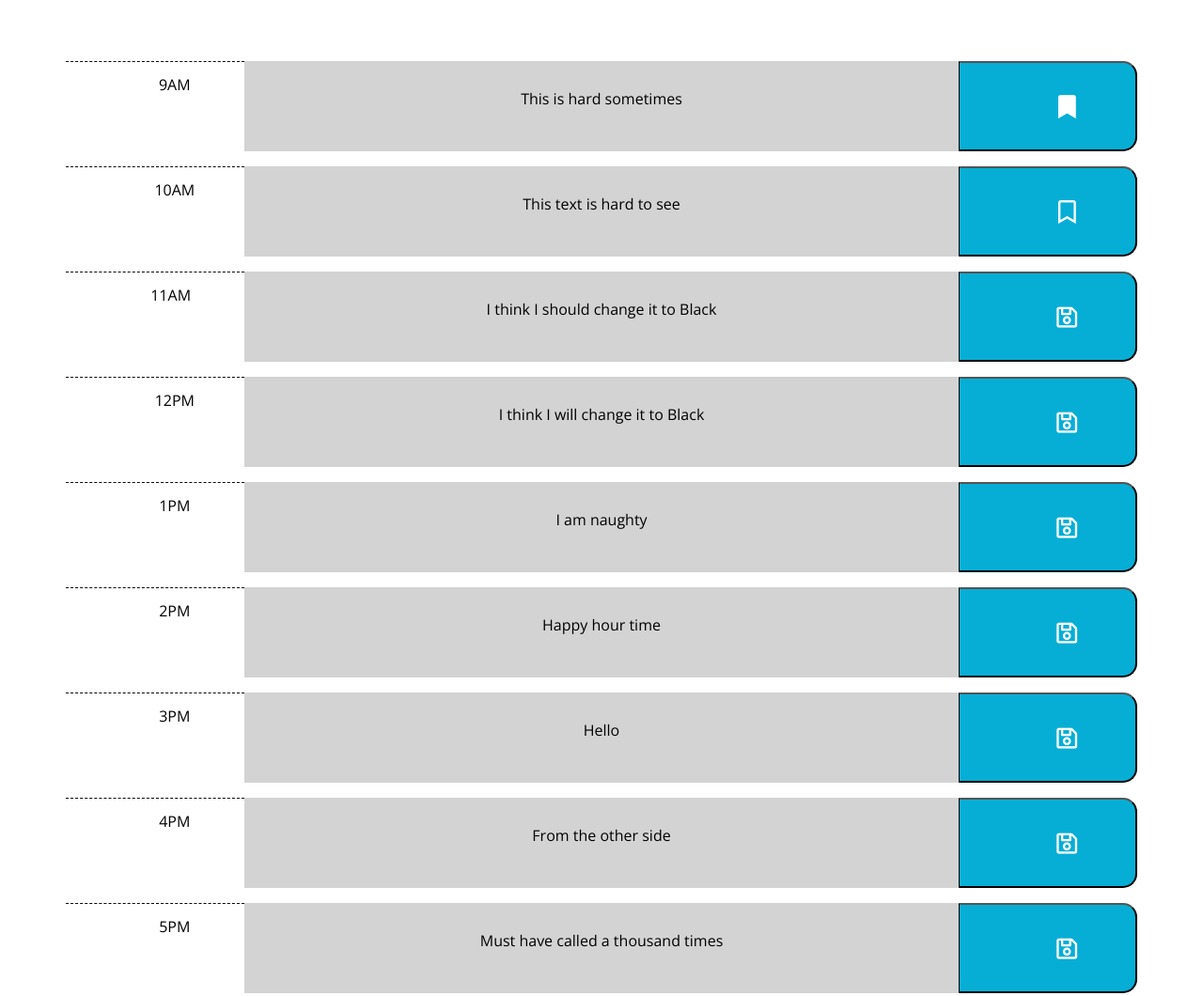
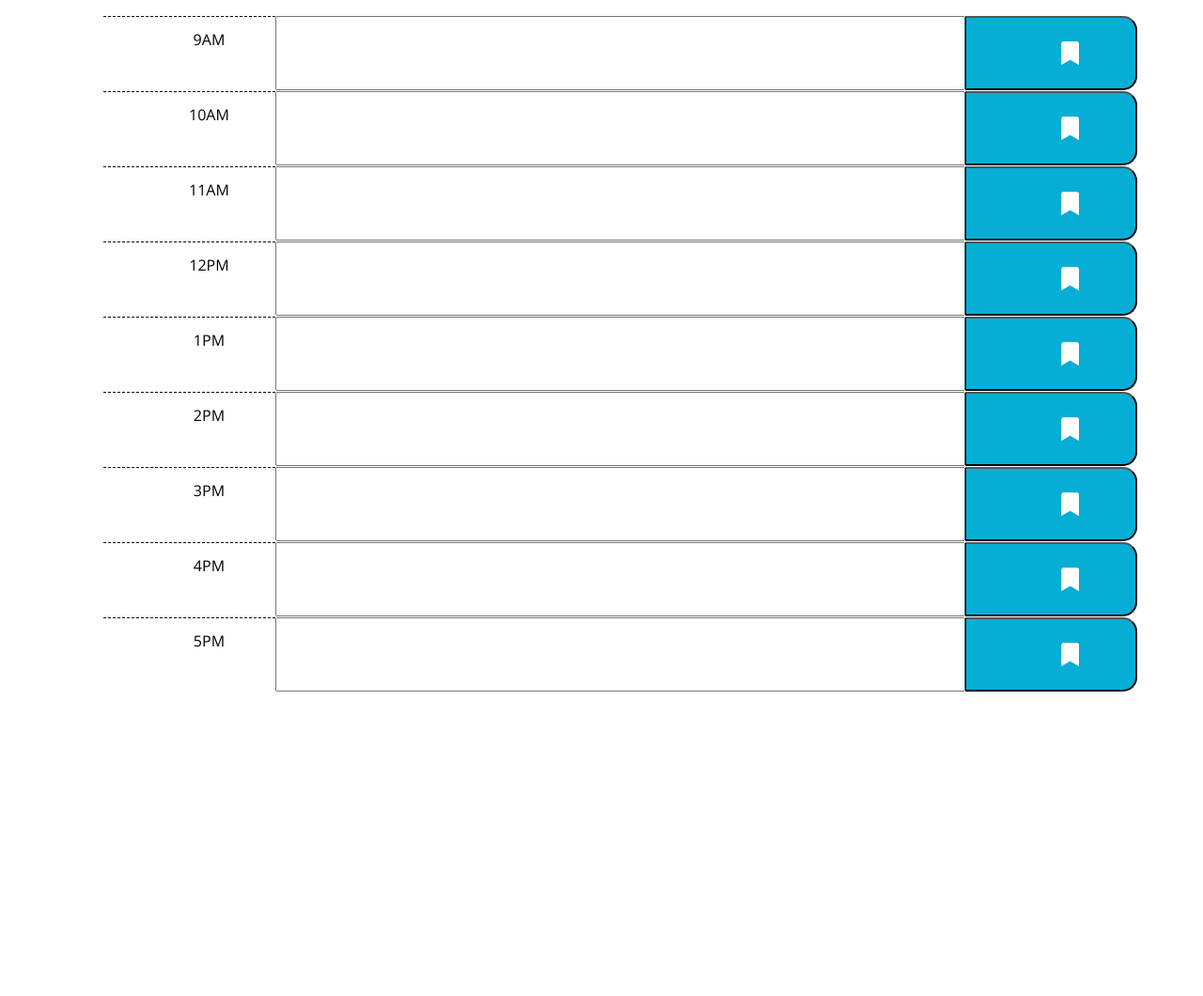
Before and after one commit to jkeopangna/dayPlanner, a plain HTML site: page index.html in a window 1280 px wide. Shown: the part 320-1380 px from the top of the page at 94% size. After the commit the page ends 1072 px from the top, so only its background shows below. Drawn offline with nearby package versions, Linux system fonts and the light colour scheme.

Commit message:
Added readME and minor updates to html/js

```diff
--- a/index.html
+++ b/index.html
@@ -29,107 +29,95 @@
       <p id="currentDay" class="lead"></p>
       <h1><Moment class="js"></Moment></h1>
     </header>
-    <section class="container description">
+    <section class="container">
       <!-- Timeblocks go here -->
-      <article class="time-block row">
-        <div class="col-sm-2 hour">
+
+
+
+
+      <ul class="timeList">
+       <li class="time-block row">
+        <aside class="col-sm-2 hour">
           9AM
-        </div>
-        <div class="col-sm-8 past">
-          <p>This is hard sometimes</p>
-        </div>
+        </aside>
+        <input type='text' class="col-sm-8 task" data-time="9">
         <button class="col-sm-2 saveBtn">
           <i class="fas fa-bookmark i:hover"></i>
         </button>
-      </article>
-      <article class="time-block row">
-        <div class="col-sm-2 hour">
+       </li>
+       <li class="time-block row">
+        <aside class="col-sm-2 hour">
           10AM
-        </div>
-        <div class="col-sm-8 past">
-          <p>This text is hard to see</p>
-        </div>
+        </aside>
+        <input type='text' class="col-sm-8 task" data-time='10'>
         <button class="col-sm-2 saveBtn">
-          <i class="far fa-bookmark i:hover"></i>
+          <i class="fas fa-bookmark i:hover"></i>
         </button>
-      </article>
-      <article class="time-block row">
-        <div class="col-sm-2 hour">
-        11AM
-        </div>
-        <div class="col-sm-8 past">
-          <p>I think I should change it to Black</p>
-        </div>
+       </li>
+       <li class="time-block row">
+        <aside class="col-sm-2 hour">
+          11AM
+        </aside>
+        <input type='text' class="col-sm-8 task" data-time='11'>
         <button class="col-sm-2 saveBtn">
-          <i class='far fa-save i:hover'></i>
+          <i class="fas fa-bookmark i:hover"></i>
         </button>
-      </article>
-      <article class="time-block row">
-        <div class="col-sm-2 hour">
+       </li>
+       <li class="time-block row">
+        <aside class="col-sm-2 hour">
           12PM
-        </div>
-        <div class="col-sm-8 past">
-          <p>I think I will change it to Black</p>
-        </div>
+        </aside>
+        <input type='text' class="col-sm-8 task" data-time='12'>
         <button class="col-sm-2 saveBtn">
-          <i class='far fa-save i:hover'></i>
+          <i class="fas fa-bookmark i:hover"></i>
         </button>
-      </article>
-      <article class="time-block row">
-        <div class="col-sm-2 hour">
+       </li>
+       <li class="time-block row">
+        <aside class="col-sm-2 hour">
           1PM
-        </div>
-        <div class="col-sm-8 past">
-          <p>I am naughty</p>
-        </div>
+        </aside>
+        <input type='text' class="col-sm-8 task" data-time='1'>
         <button class="col-sm-2 saveBtn">
-          <i class='far fa-save i:hover'></i>
+          <i class="fas fa-bookmark i:hover"></i>
         </button>
-      </article>
-      <article class="time-block row">
-        <div class="col-sm-2 hour">
+       </li>
+       <li class="time-block row">
+        <aside class="col-sm-2 hour">
           2PM
-        </div>
-        <div class="col-sm-8 past">
-          <p>Happy hour time</p>
-        </div>
+        </aside>
+        <input type='text' class="col-sm-8 task" data-time='2'>
         <button class="col-sm-2 saveBtn">
-          <i class='far fa-save i:hover'></i>
+          <i class="fas fa-bookmark i:hover"></i>
         </button>
-      </article>
-      <article class="time-block row">
-        <div class="col-sm-2 hour">
+       </li>
+       <li class="time-block row">
+        <aside class="col-sm-2 hour">
           3PM
-        </div>
-        <div class="col-sm-8 past">
-          <p>Hello</p>
-        </div>
+        </aside>
+        <input type='text' class="col-sm-8 task" data-time='3'>
         <button class="col-sm-2 saveBtn">
-          <i class='far fa-save i:hover'></i>
+          <i class="fas fa-bookmark i:hover"></i>
         </button>
-      </article>
-      <article class="time-block row">
-        <div class="col-sm-2 hour">
+       </li>
+       <li class="time-block row">
+        <aside class="col-sm-2 hour">
           4PM
-        </div>
-        <div class="col-sm-8 past">
-          <p>From the other side</p>
-        </div>
+        </aside>
+        <input type='text' class="col-sm-8 task" data-time='4'>
         <button class="col-sm-2 saveBtn">
-          <i class='far fa-save i:hover'></i>
+          <i class="fas fa-bookmark i:hover"></i>
         </button>
-      </article>
-      <article class="time-block row">
-        <div class="col-sm-2 hour">
+       </li>
+       <li class="time-block row">
+        <aside class="col-sm-2 hour">
           5PM
-        </div>
-        <div class="col-sm-8 past">
-          <p>Must have called a thousand times</p>
-        </div>
+        </aside>
+        <input type='text' class="col-sm-8 task" data-time='5'>
         <button class="col-sm-2 saveBtn">
-          <i class='far fa-save i:hover'></i>
+          <i class="fas fa-bookmark i:hover"></i>
         </button>
-      </article>
+        </li>
+      </ul>
     </div>
 
 
--- a/javascript.js
+++ b/javascript.js
@@ -1,3 +1,29 @@
+
+var currentHour = moment().format('h')
+console.log(currentHour);
 var today = moment().format('dddd, MMMM Do YYYY');
 console.log(today);
+
 document.getElementById('currentDay').innerHTML = today
+// var entry = document.getElementsByTagName('INPUT');
+// console.log(entry)
+
+    //current hour = currentHour
+    //get the hour for each inputfield $(this).getAttribute
+    // is this current input field = > or < the current time
+    // add the appropiate class
+    // Set data value/id to each input field to compare to currentHour
+
+
+function timeBlock(){
+console.log(currentHour)
+$('.task').each(function(index){
+    console.log($(this))
+
+})
+}
+timeBlock();
+
+
+
+// add your event listners and get to console.log that vlue of the related inpu
```
Also changed, not shown: 1 other file.
